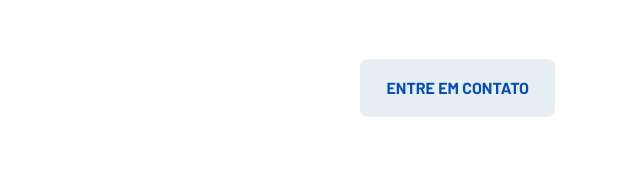
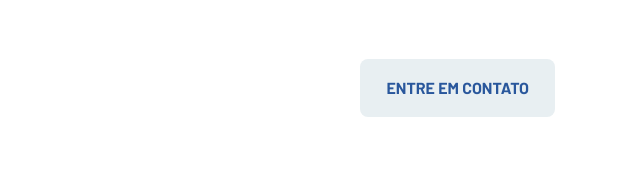
Before and after one commit to davicorr3a/start-up, a plain HTML site: page index.html in a window 1280 px wide. Shown: the top 190 px of the page, 640-1280 px from the left. Drawn offline with Linux system fonts and the light colour scheme.

Commit message:
alteração

```diff
--- a/style.css
+++ b/style.css
@@ -144,7 +144,7 @@ button:hover {
 
 .button.blue {
   background-color: var(--gray-lt);
-  color: #044dbb;
+  color: #29579c;
 }
 
 .button.blue:hover {
```
